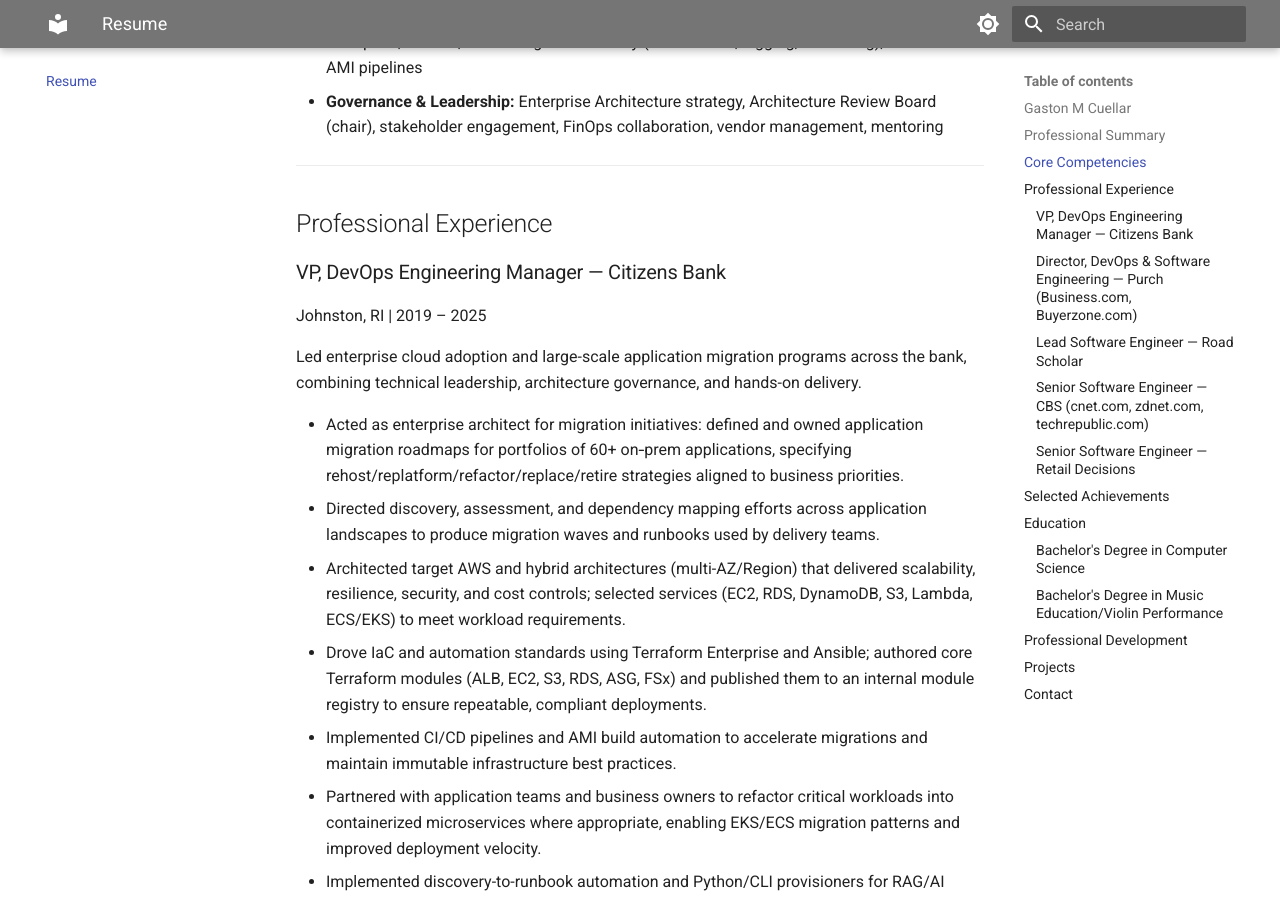
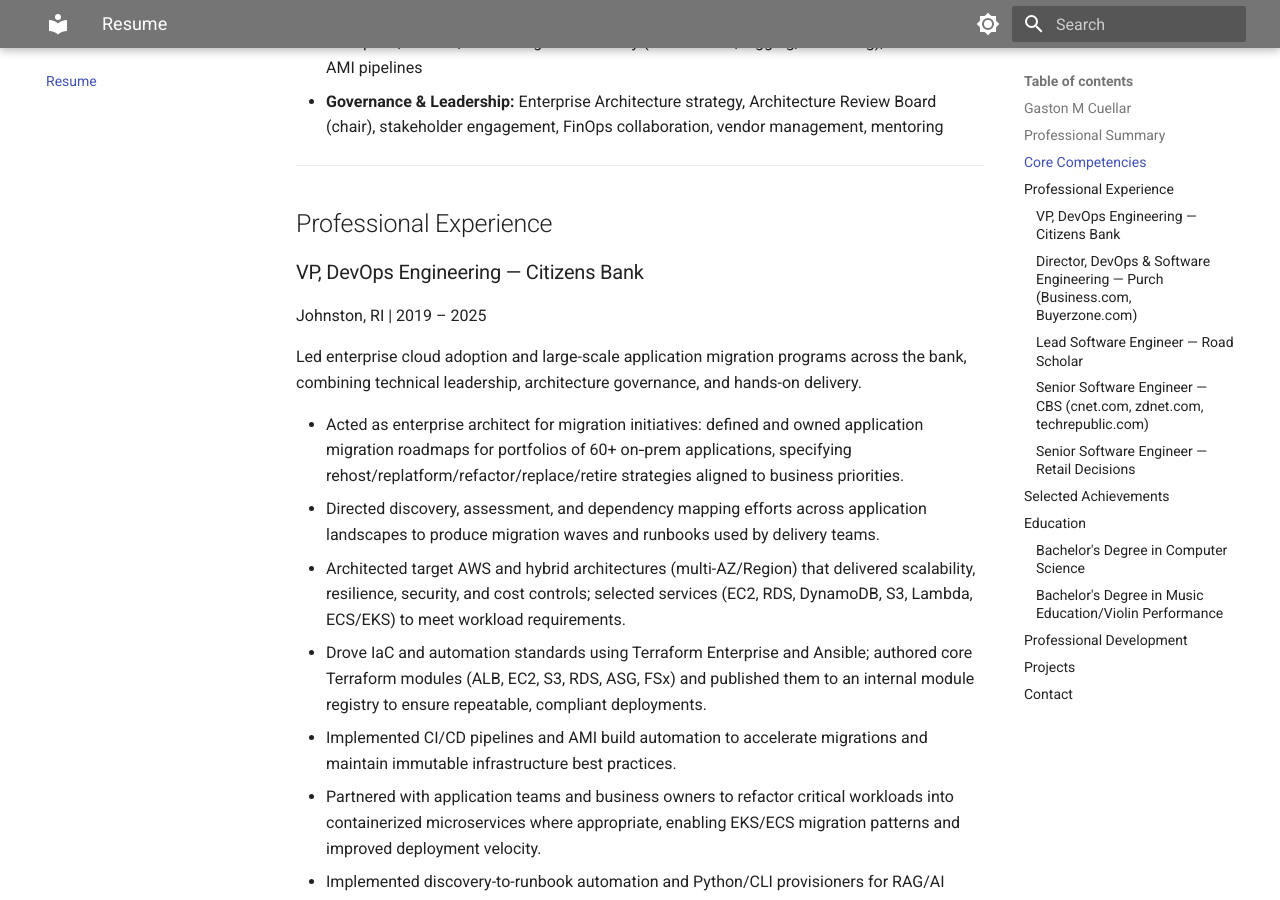
Before and after one commit to mcuellar/mcuellar.github.io, an MkDocs documentation site: the page built from docs/resume.md, in a window 1280 px wide and 900 px high, scrolled down 1203 px. Built offline with MkDocs 1.6.1 and Material for MkDocs 9.7.7, drawn with Linux system fonts in a browser that asks for light colours.

Commit message:
Quick resume update.

```diff
--- a/docs/resume.md
+++ b/docs/resume.md
@@ -31,7 +31,7 @@
 
 ## Professional Experience
 
-### VP, DevOps Engineering Manager — Citizens Bank
+### VP, DevOps Engineering — Citizens Bank
 Johnston, RI | 2019 – 2025
 
 Led enterprise cloud adoption and large-scale application migration programs across the bank, combining technical leadership, architecture governance, and hands-on delivery.
```
